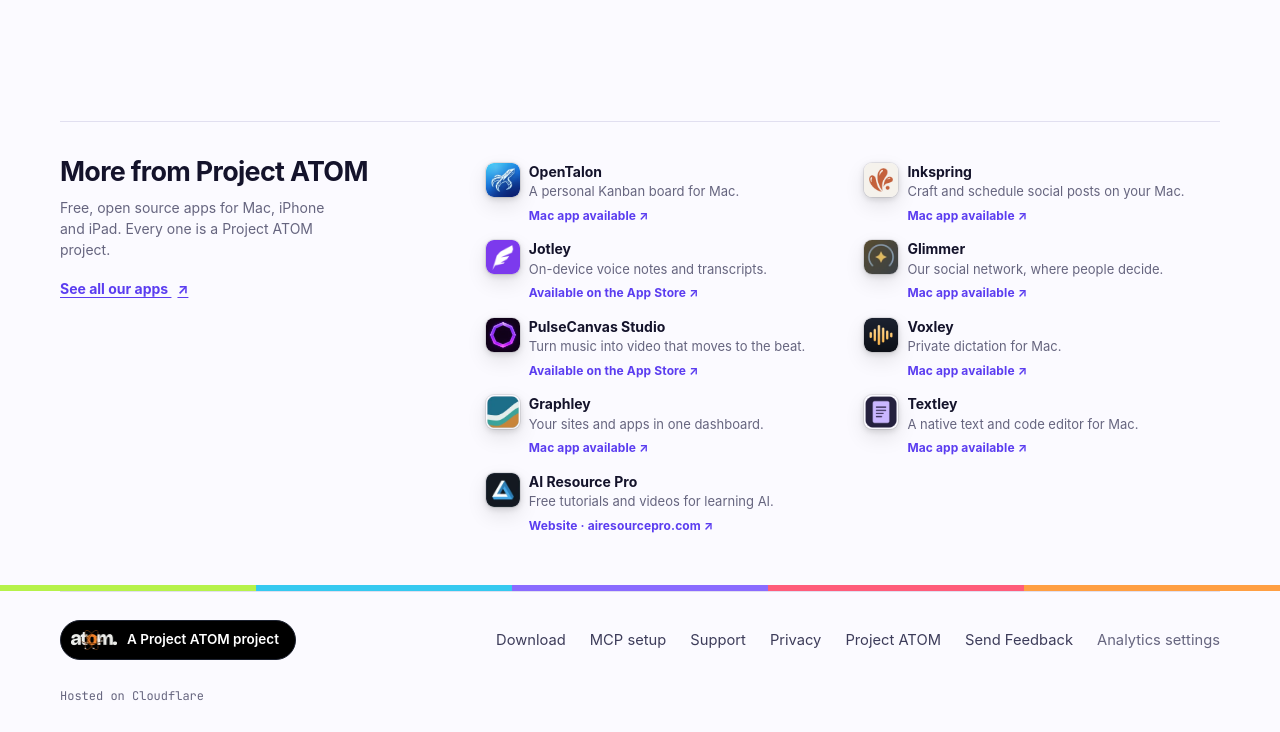
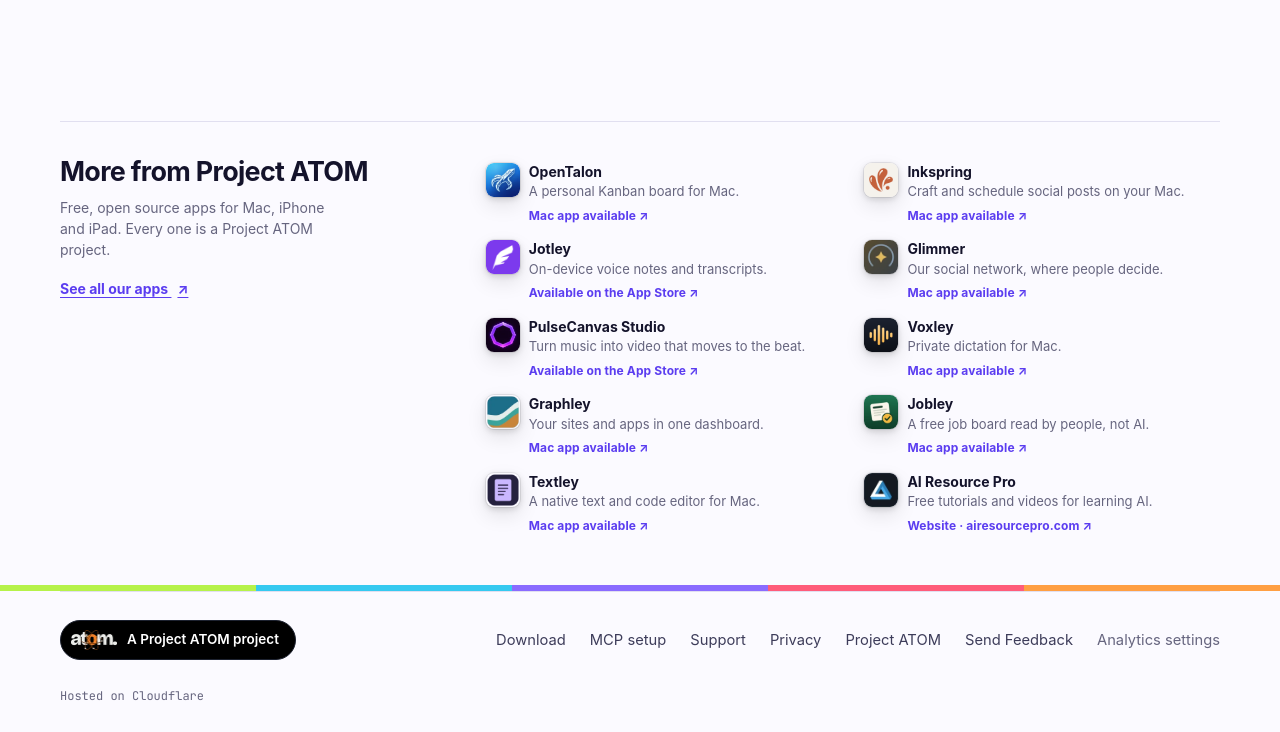
Before and after one commit to projectatomai/bucksley-site, a plain HTML site: page index.html in a window 1280 px wide. Shown: the part 7435-8167 px from the top of the page. Drawn offline with Linux system fonts and the light colour scheme.

Commit message:
[bucksley] add Jobley to More from Project ATOM
Co-Authored-By: Claude Opus 5.5 <noreply@anthropic.com>

```diff
--- a/index.html
+++ b/index.html
@@ -416,6 +416,13 @@
           <a class="family-store" href="https://graphley.ai/download/">Mac app available&nbsp;<span aria-hidden="true">↗</span></a>
         </li>
         <li>
+          <a class="family-entry" href="https://jobley.ai/">
+            <img src="/app-icons/jobley.webp?v=20261127" alt="" width="34" height="34">
+            <span><strong>Jobley</strong><span class="family-detail">A free job board read by people, not AI.</span></span>
+          </a>
+          <a class="family-store" href="https://jobley.ai/download/">Mac app available&nbsp;<span aria-hidden="true">↗</span></a>
+        </li>
+        <li>
           <a class="family-entry" href="https://textley.ai/">
             <img src="/app-icons/textley.webp" alt="" width="34" height="34">
             <span><strong>Textley</strong><span class="family-detail">A native text and code editor for Mac.</span></span>
```
Also changed, not shown: tools/family.html (+7 -0 lines), app-icons/jobley.webp (added).
